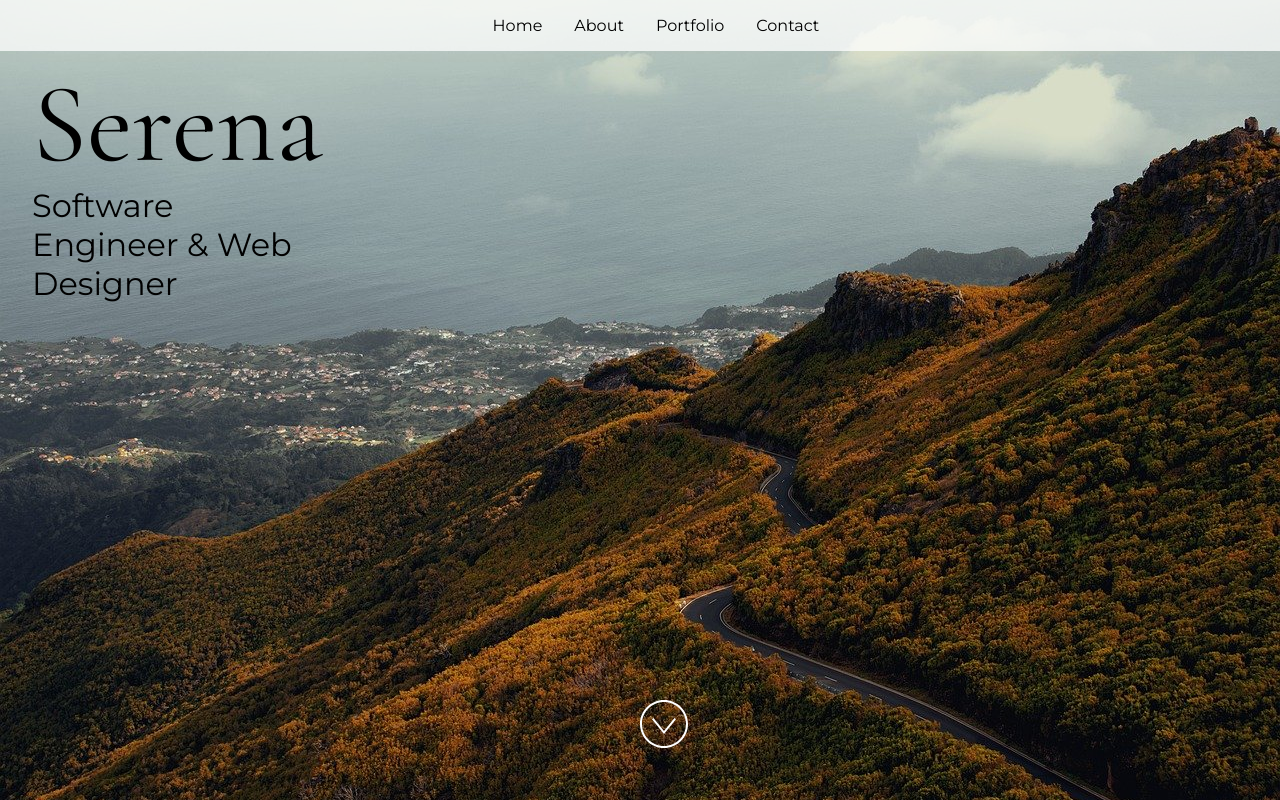
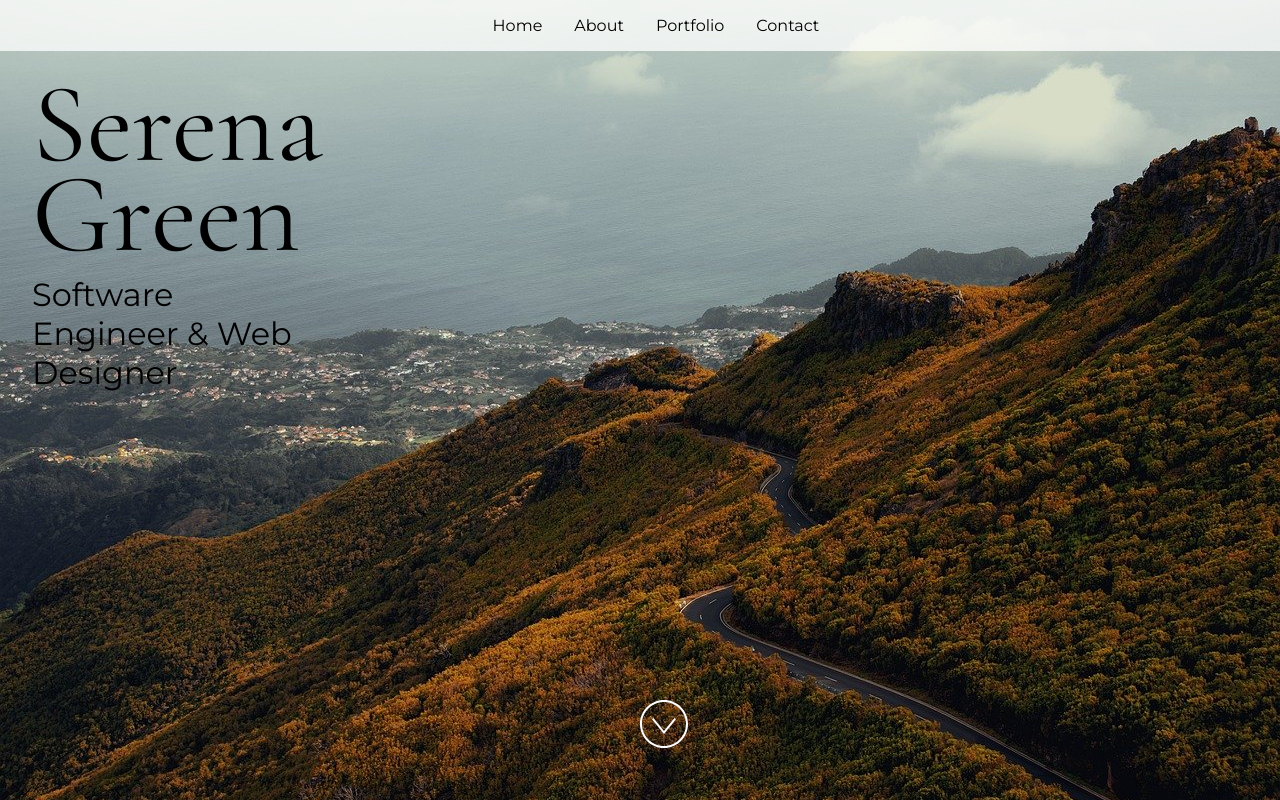
Before and after one commit to renabeeee/my-codespace-portfolio, a React (Vite) app: page / in a window 1280 px wide. Built offline with nearby package versions, Linux system fonts and the light colour scheme.

Commit message:
Adds last name

```diff
--- a/src/App.jsx
+++ b/src/App.jsx
@@ -24,7 +24,7 @@ import "./styles.css";
  * If you don't have one of the social sites listed, leave it as an empty string.
  */
 const siteProps = {
-  name: "Serena ",
+  name: "Serena Green",
   title: "Software Engineer & Web Designer",
   email: "serenafgreen@gmail.com",
   gitHub: "renabeee",
```
